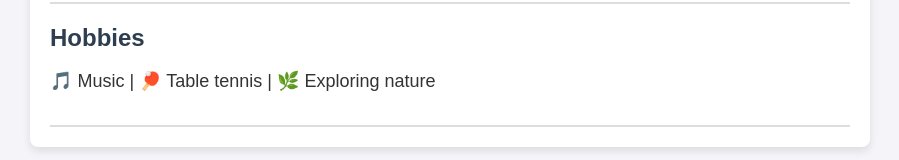
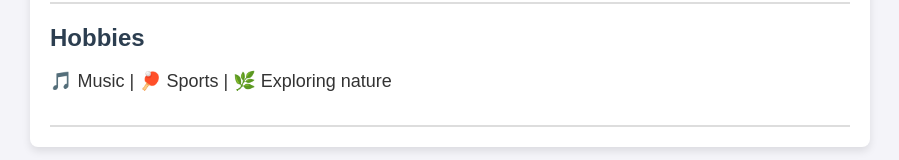
Before and after one commit to adrian-bartos/adrian-cv, a plain HTML site: page index.html in a window 1280 px wide. Shown: the part 1275-1435 px from the top of the page, without its empty margins (190-1089 px from the left). Drawn offline with Linux system fonts and the light colour scheme.

Commit message:
Small change in hobby section

```diff
--- a/index.html
+++ b/index.html
@@ -149,7 +149,7 @@
 
         <div class="section">
             <h2>Hobbies</h2>
-            <p class="hobbies">🎵 Music | 🏓 Table tennis | 🌿 Exploring nature</p>
+            <p class="hobbies">🎵 Music | 🏓 Sports | 🌿 Exploring nature</p>
         </div>
     </div>
 </body>
```
